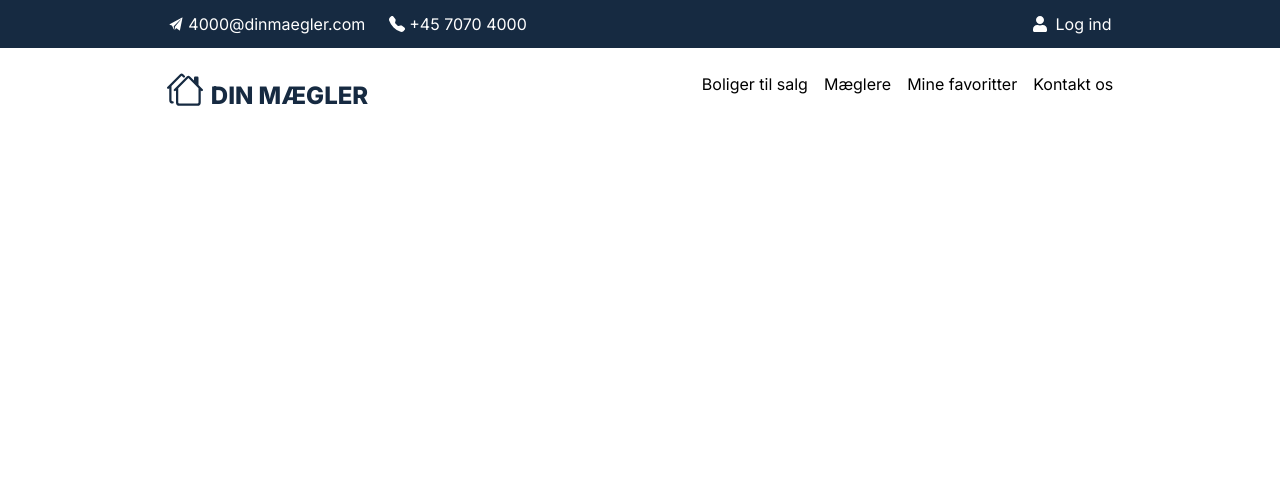
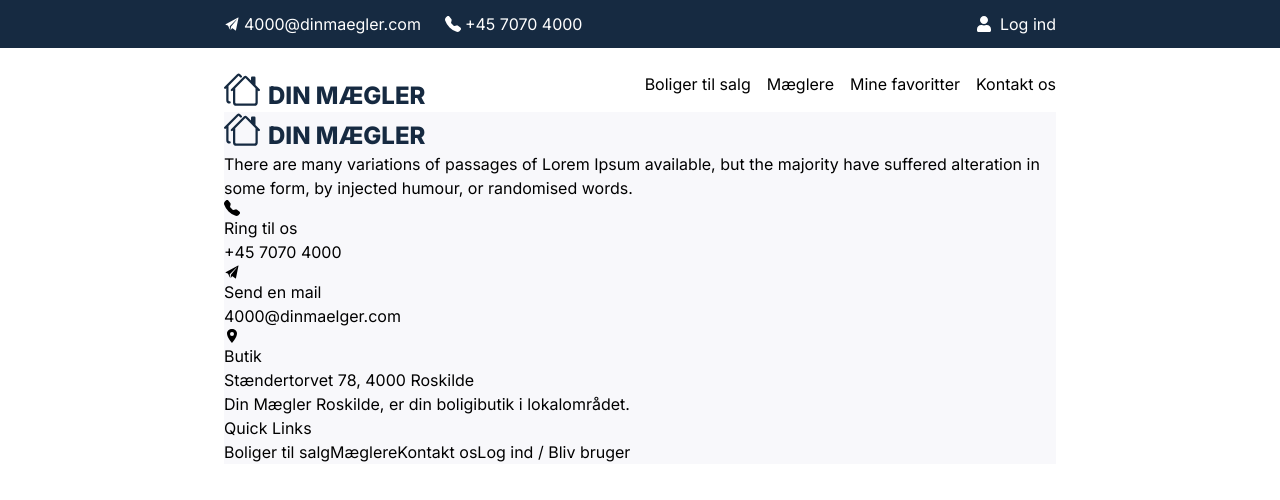
Before and after one commit to rts-cmk-wu08/praktik2-StephanieSommer, a Next.js app: page / in a window 1280 px wide. Shown: the top 500 px of the page. Built offline with nearby package versions, Linux system fonts and the light colour scheme.

Commit message:
Start af footer

```diff
--- a/app/layout.js
+++ b/app/layout.js
@@ -1,6 +1,7 @@
 import Header from "@/components/Header";
 import "./globals.css";
 import { Inter } from "next/font/google";
+import Footer from "@/components/Footer";
 
 const inter = Inter({ subsets: ["latin"] });
 
@@ -15,6 +16,7 @@ export default function RootLayout({ children }) {
       <body className={inter.className}>
         <Header />
         {children}
+        <Footer />
       </body>
     </html>
   );
--- /dev/null
+++ b/components/Footer.js
@@ -0,0 +1,53 @@
+import Logo from "./Logo";
+import Link from "next/link";
+import { IoLocationSharp } from "react-icons/io5";
+import { IoIosPaperPlane } from "react-icons/io";
+import { BsFillTelephoneFill } from "react-icons/bs";
+
+const Footer = () => {
+  return (
+    <footer className="mx-56 bg-grey">
+      <Logo />
+      <p>
+        There are many variations of passages of Lorem Ipsum available, but the
+        majority have suffered alteration in some form, by injected humour, or
+        randomised words.
+      </p>
+      <section>
+        <div>
+          <BsFillTelephoneFill />
+          <div>
+            <p>Ring til os</p>
+            <p>+45 7070 4000</p>
+          </div>
+        </div>
+        <div>
+          <IoIosPaperPlane />
+          <div>
+            <p>Send en mail</p>
+            <p>4000@dinmaelger.com</p>
+          </div>
+        </div>
+        <div>
+          <IoLocationSharp />
+          <div>
+            <p>Butik</p>
+            <p>Stændertorvet 78, 4000 Roskilde</p>
+          </div>
+          <p>Din Mægler Roskilde, er din boligibutik i lokalområdet.</p>
+        </div>
+      </section>
+      <div>
+        <h2>Quick Links</h2>
+        <nav>
+          <Link href="/tilsalg">Boliger til salg</Link>
+          <Link href="/maelgere">Mæglere</Link>
+          <Link href="/kontakt">Kontakt os</Link>
+          <Link href="/login">Log ind / Bliv bruger</Link>
+        </nav>
+      </div>
+    </footer>
+  );
+};
+
+export default Footer;
--- a/components/Header.js
+++ b/components/Header.js
@@ -7,7 +7,7 @@ import Logo from "./Logo";
 const Header = () => {
   return (
     <header>
-      <section className="bg-blue text-white flex justify-around p-3 gap-48">
+      <section className="bg-blue text-white flex justify-between px-56 py-3">
         <div className="flex gap-6">
           <p className="flex">
             <IoIosPaperPlane className="mt-1 mr-1" /> 4000@dinmaegler.com
@@ -21,7 +21,7 @@ const Header = () => {
           <p>Log ind</p>
         </div>
       </section>
-      <section className="flex justify-around mt-6">
+      <section className="flex justify-between mx-56 mt-6">
         <Logo />
         <Navigation />
       </section>
--- a/tailwind.config.js
+++ b/tailwind.config.js
@@ -8,7 +8,8 @@ module.exports = {
   theme: {
     extend: {
       colors: {
-        blue: "#162A41",
+        "blue": "#162A41",
+        "grey": "#F8F8FB",
       },
     },
   },
```
